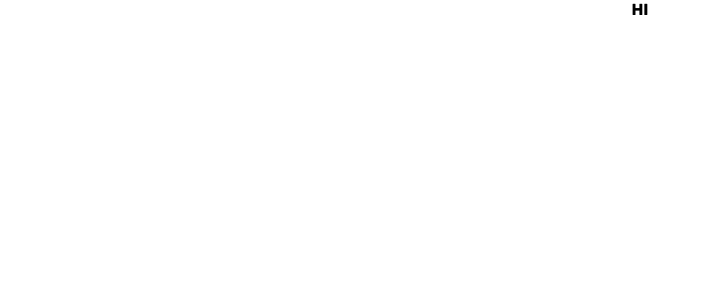
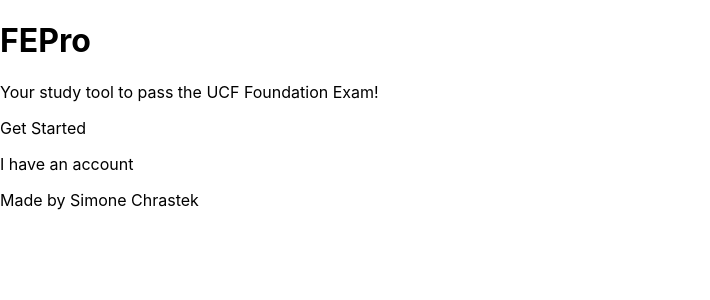
Before and after one commit to simone-c18/fe-pro-project, a React (Create React App) app: page / in a window 1280 px wide. Shown: the top 300 px of the page, without its empty margins (0-710 px from the left). Built offline with nearby package versions, Linux system fonts and the light colour scheme.

Commit message:
created basic landing page text

```diff
--- a/package.json
+++ b/package.json
@@ -8,6 +8,7 @@
     "@testing-library/user-event": "^13.5.0",
     "react": "^18.3.1",
     "react-dom": "^18.3.1",
+    "react-router-dom": "^6.28.0",
     "react-scripts": "5.0.1",
     "web-vitals": "^2.1.4"
   },
--- a/src/App.js
+++ b/src/App.js
@@ -1,10 +1,14 @@
 import './App.css';
+import { BrowserRouter as Router, Routes, Route } from "react-router-dom";
+import Landing from "./pages/Landing";
 
 function App() {
   return (
-    <div className="App">
-        HI
-    </div>
+    <Router>
+      <Routes>
+        <Route index element={<Landing />} />
+      </Routes>
+    </Router>
   );
 }
 
--- /dev/null
+++ b/src/pages/Landing.js
@@ -0,0 +1,23 @@
+import React from 'react'
+
+const Landing = () => {
+  return (
+    <div>
+      <div className="title">
+        <h1>FEPro</h1>
+        <p>Your study tool to pass the UCF Foundation Exam!</p>
+      </div>
+
+      <div className="buttons">
+        <p>Get Started</p>
+        <p>I have an account</p>
+      </div>
+
+      <div className="made-by-sim">
+        <p>Made by Simone Chrastek</p>
+      </div>
+    </div>
+  )
+}
+
+export default Landing
```
Also changed, not shown: src/pages/Layout.js (added, +13 -0 lines), public/robots.txt (deleted), src/pages/Landing.css (added), 1 other file (tests, documents, lock files or other folders).
